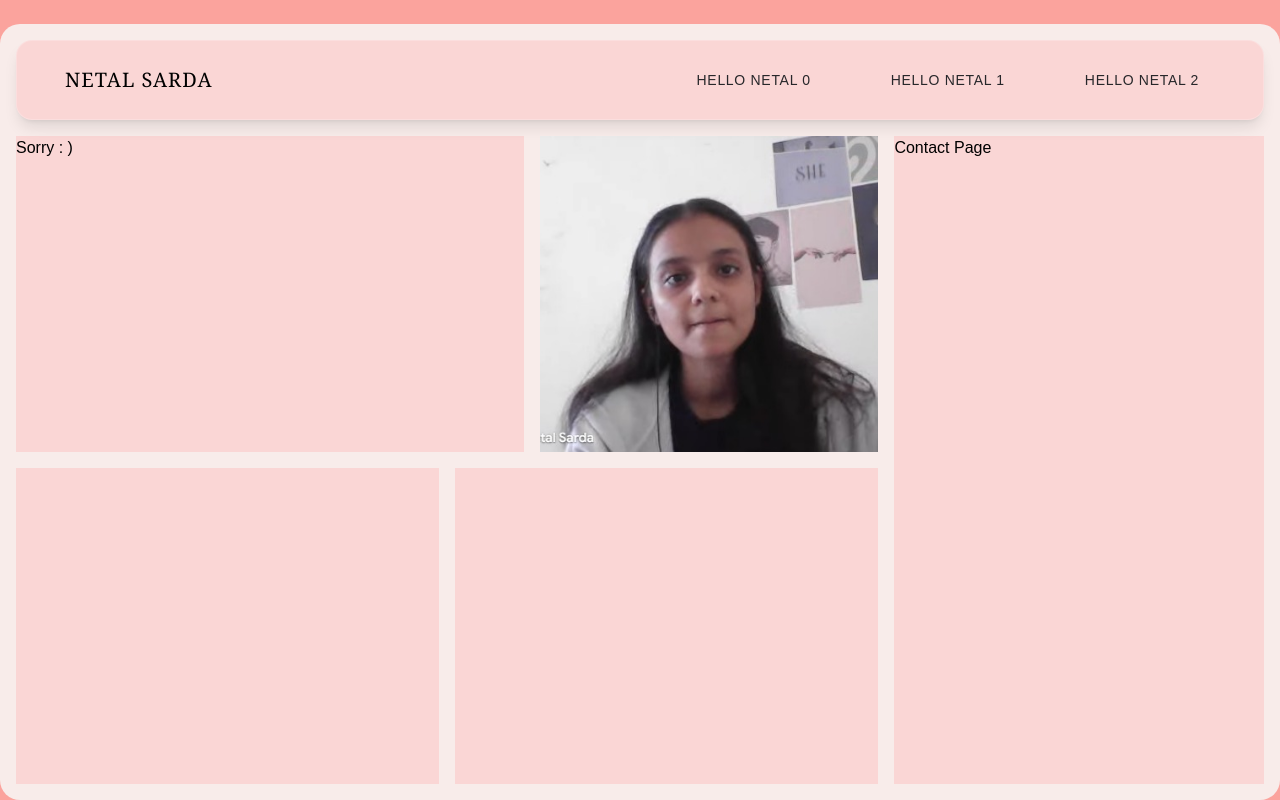
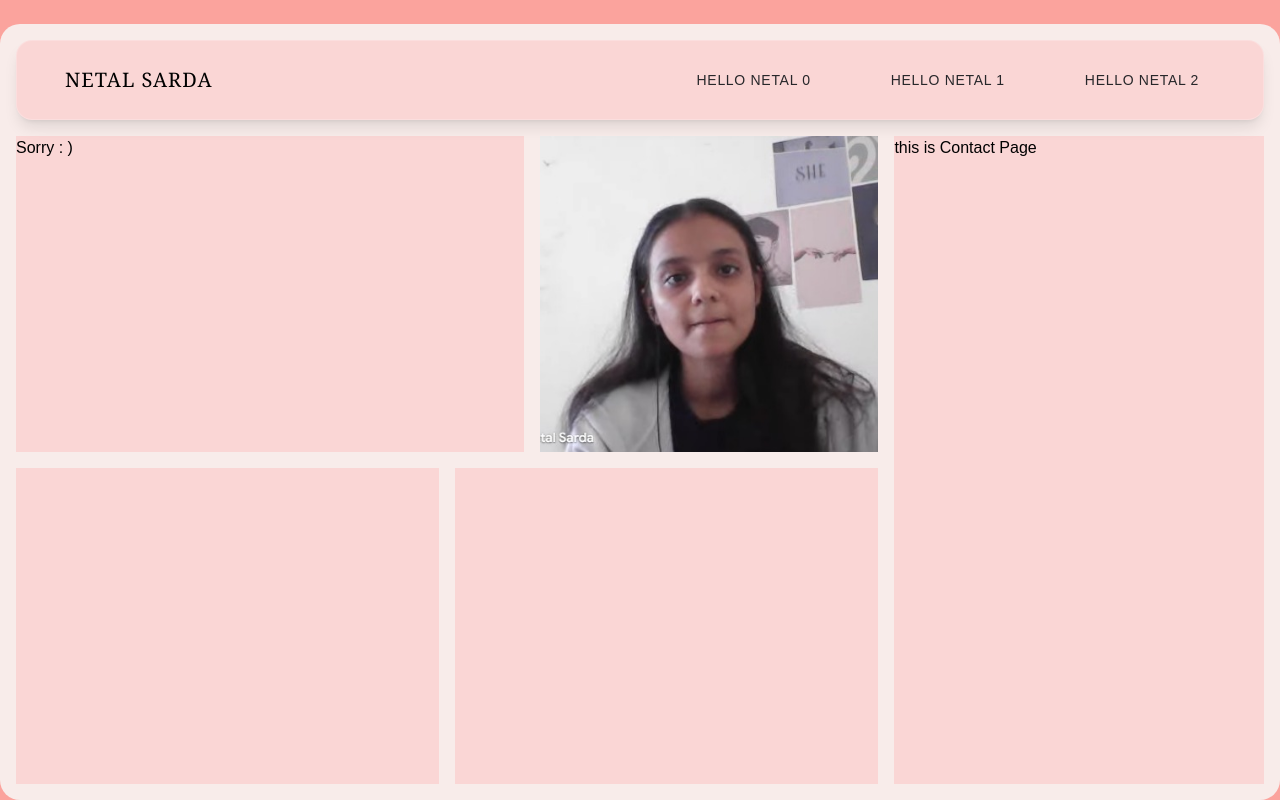
Before and after one commit to NetalSarda/my-portfolio, a Next.js app: page / in a window 1280 px wide. Built offline with nearby package versions, Linux system fonts and the light colour scheme.

Commit message:
Test Change

```diff
--- a/src/components/Home/ContactSection.jsx
+++ b/src/components/Home/ContactSection.jsx
@@ -2,7 +2,7 @@ import React from "react";
 
 const ContactSection = () => {
   return <div className="lg:h-full h-screen w-full bg-[var(--card-bg)] lg:w-[30%]">
-    Contact Page
+    this is Contact Page
   </div>;
 };
 
```
